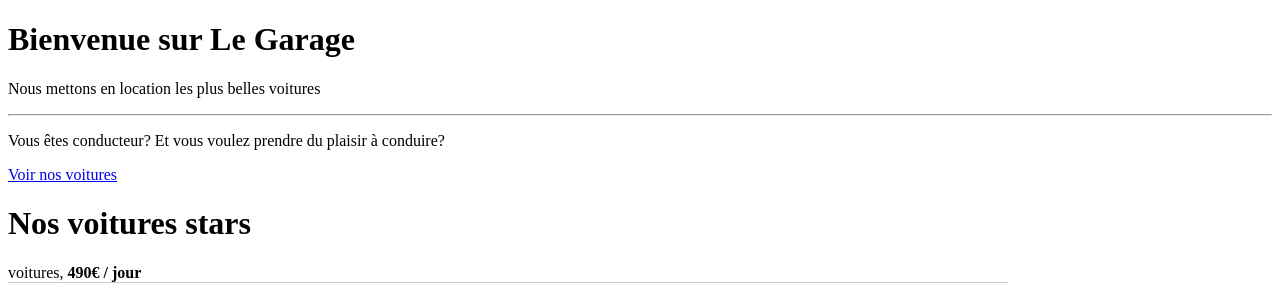
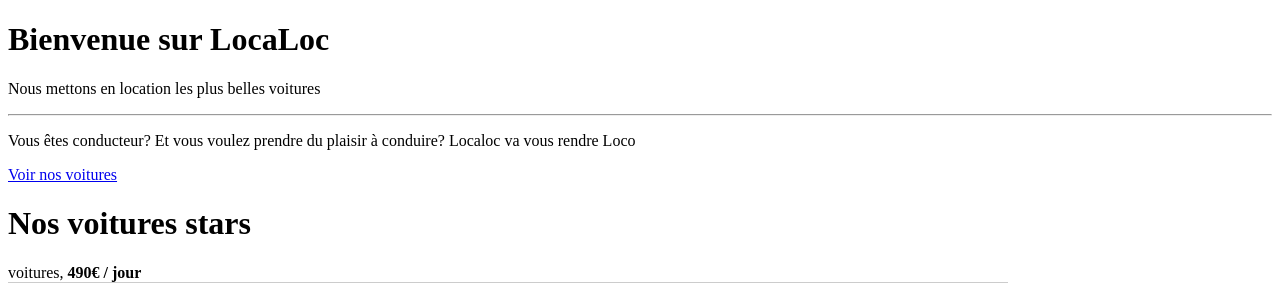
Before and after one commit to DylanQuenon/garage, a Symfony app: template templates/home.html.twig in a window 1280 px wide. Shown: the part 112-395 px from the top of the page. Run offline with Twig, Linux system fonts and the light colour scheme; the template is opened without the code that fills it, so the values that code supplies are empty; grey boxes labelled with a size stand in for pictures from a placeholder-image service; some libraries are stand-ins or nearby versions.

Commit message:
correction d'une phrase

```diff
--- a/templates/base.html.twig
+++ b/templates/base.html.twig
@@ -2,7 +2,7 @@
 <html>
 	<head>
 		<meta charset="UTF-8">
-		<title>Garage-
+		<title>LocaLoc-
 			{% block title %}Welcome!
 			{% endblock %}
 		</title>
--- a/templates/home.html.twig
+++ b/templates/home.html.twig
@@ -6,10 +6,10 @@
 {% block body %}
 	<div class="container">
 		<div class="jumbotron mt-3">
-			<h1 class="display-3">Bienvenue sur Le Garage</h1>
+			<h1 class="display-3">Bienvenue sur LocaLoc</h1>
 			<p class="lead">Nous mettons en location les plus belles voitures</p>
 			<hr class="my-4">
-			<p>Vous êtes conducteur? Et vous voulez prendre du plaisir à conduire?</p>
+			<p>Vous êtes conducteur? Et vous voulez prendre du plaisir à conduire? Localoc va vous rendre Loco</p>
 			<p class="lead">
 				<a href="#" class="btn btn-primary btn-lg" role="button">Voir nos voitures</a>
 			</p>
```
